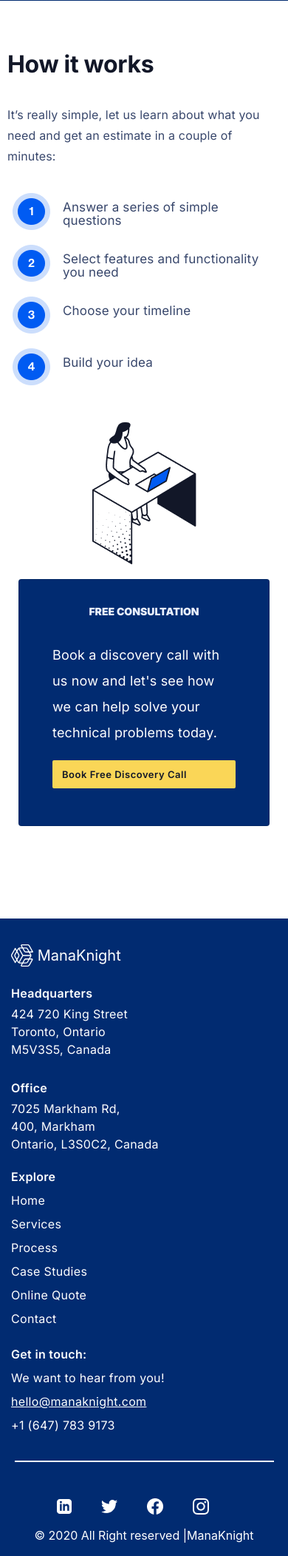
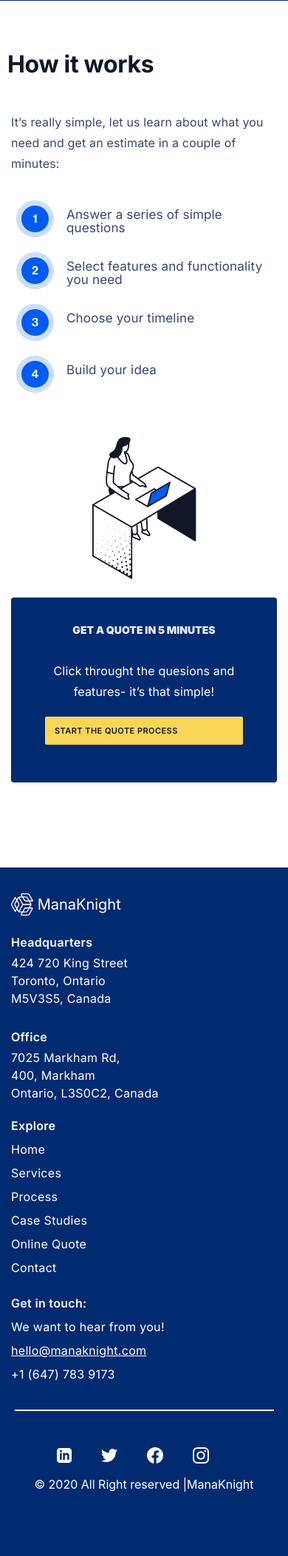
Before and after one commit to prashant1948/manaknightdigital, a PHP site: page /how-page.html in a window 390 px wide. Shown: the part 559-2663 px from the top of the page at 74% size. After the commit the page ends 2576 px from the top, so only its background shows below. Run offline with PHP 8.4, Linux system fonts and the light colour scheme.

Commit message:
update - 27th

```diff
--- a/css/style.css
+++ b/css/style.css
@@ -757,6 +757,10 @@ hr {
   background: url("../images/Home-background-img.png") center center no-repeat;
 }
 
+.card-quote {
+  width: 100%;
+}
+
 .banner-img {
   display: block;
   border-radius: 0px;
@@ -1133,8 +1137,15 @@ hr {
   .mobile-margin-none {
     margin: 0 !important;
   }
+  .quote-btn {
+    font-size: 11px !important;
+  }
   .mobile-view {
     display: block !important;
+  }
+  .how-page-text {
+    font-size: 16px;
+    line-height: 28px;
   }
   .desktop-view {
     display: none;
@@ -1587,8 +1598,18 @@ hr {
     width: 220px;
   }
   .slick-slider {
+    margin-top: 30px;
     padding: 10px;
     overflow: hidden;
+  }
+  .flex-display {
+    display: -webkit-box;
+    display: -ms-flexbox;
+    display: flex;
+    -webkit-box-orient: horizontal;
+    -webkit-box-direction: reverse;
+        -ms-flex-direction: row-reverse;
+            flex-direction: row-reverse;
   }
   .padding-bottom-none {
     padding-bottom: unset;
--- a/css/style.scss
+++ b/css/style.scss
@@ -488,7 +488,9 @@ letter-spacing: -0.01em;
 .banner-img-url-process{
   background: url('../images/Home-background-img.png') center center no-repeat;
 }
-
+.card-quote{
+  width: 100%;
+}
 .banner-img{
   display: block;
   // position: relative;
@@ -716,8 +718,16 @@ letter-spacing: -0.01em;
   .mobile-margin-none{
     margin: 0 !important;
   }
+  .quote-btn{
+    font-size: 11px !important;
+  }
+
   .mobile-view{
     display: block !important;
+  }
+  .how-page-text{
+    font-size: 16px;
+    line-height: 28px;
   }
   .desktop-view{
     display: none;
@@ -1019,8 +1029,13 @@ hr{
   width: 220px;
 }
 .slick-slider {
+  margin-top: 30px;
   padding: 10px;
   overflow: hidden;
+}
+.flex-display{
+  display: flex;
+  flex-direction: row-reverse;
 }
 .padding-bottom-none{
   padding-bottom: unset;
--- a/how-page.html
+++ b/how-page.html
@@ -61,15 +61,15 @@
 
 
                 <div class="col-sm padding-top-30  more-case-studies mobile-padding-none margin-top-none">
-                    <div class="container desktp-page-padding">
+                    <div class="container">
                         <div class="row">
-                            <div class="col-md-12">
+                            <div class="col-md-12 desktp-page-padding">
                                 <h2 class="more-case-studies-heading heading-work margin-top-50">How it works</h2>
                             </div>
                         </div>
 
                         <div class="row margin-top-50 margin-top-none">
-                            <div class="col-md-7">
+                            <div class="col-md-7 desktp-page-paddin">
                                  <p class="how-page-para">
                                     It’s really simple, let us learn about what you need and get an estimate in a couple of minutes:
                                  </p>
@@ -111,7 +111,7 @@
 
                             </div>
 
-                            <div class="col-md-5">
+                            <div class="col-md-5 desktp-page-padding">
                                 <img src="./images/how-work-img.png" class="img-fluid img-centre desktop-view margin-top-100" alt="Challenge Image 2">
                                 <img src="./images/how-work-img.png" class="img-fluid img-centre mobile-view" alt="Challenge Image 2">
 
@@ -122,19 +122,19 @@
                  </div>
                  </div>
 
-                <div class="container">
-                    <div class="row  desktp-page-padding">
-                        <div class="card letusknow margin-top-50">
+                <div class="container padding-class">
+                    <div class="row desktp-page-padding mobile-padding-none">
+                        <div class="card letusknow card-quote">
                             <div class="card-body consultation-text consultation-text-mobile">
                                 <div class="container">
                                     <div class="row">
 
                                         <div class="col-md-12">
-                                        <h5 class="how-page-consult">FREE CONSULTATION</h5>
-                                        <p class="letusknow-text">
-                                            Book a discovery call with us now and let's see how we can help solve your technical problems today.
-                                            </p>
-                                        <button type="button" class="btn quote-btn">Book Free Discovery Call</button>
+                                        <h5 class="how-page-consult">GET A QUOTE IN 5 MINUTES</h5>
+                                        <p class="how-page-text">
+                                            Click throught the quesions and features- it’s that simple!
+                                                                                    </p>
+                                        <button type="button" class="btn quote-btn">START THE QUOTE PROCESS</button>
                                         </div>
 
 
@@ -144,7 +144,6 @@
                         </div>
                     </div>
                 </div>
-
 
                 <nav class="footer-case-study margin-top-100">
                     <div class="footer-padding">
@@ -225,5 +224,6 @@
 
               </nav>
 
+
     </body>
 </html>
--- a/process-page.html
+++ b/process-page.html
@@ -126,9 +126,10 @@
                         <div class="container padding-class mobile-padding-50">
                             <div class="row">
                                 <div class="card letusknow margin-top-50 mobile-margin-none">
-                                    <div class="card-body consultation-text consultation-text-mobile">
+                                    <div class="card-body consultation-text consultation-text-mobile flex-display">
                                         <div class="container">
                                             <div class="row">
+                                                <img src="./images/Consultation.png" class="img-centre mobile-view">
 
 
                                                 <div class="col-md-8">
--- a/services.html
+++ b/services.html
@@ -221,7 +221,7 @@
                     class="col-sm">
 
 
-        <div class="row margin-top-100 case-studies margin-top-none mobi">
+        <div class="row margin-top-50 case-studies margin-top-none">
             <div class="col-md-6">
                 <img src="./images/Web-app.png" class="img-services">
 
@@ -402,7 +402,7 @@
                     </div>
         </div>
 
-        <div class="container padding-top-30 mobile-view">
+        <div class="container mobile-view">
             <div class="row">
                 <div
                     class="col-sm">
```
Also changed, not shown: 1 other file.
